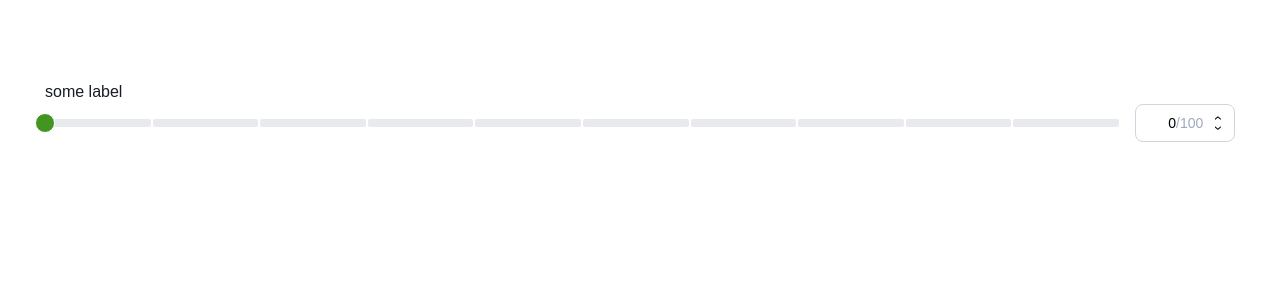
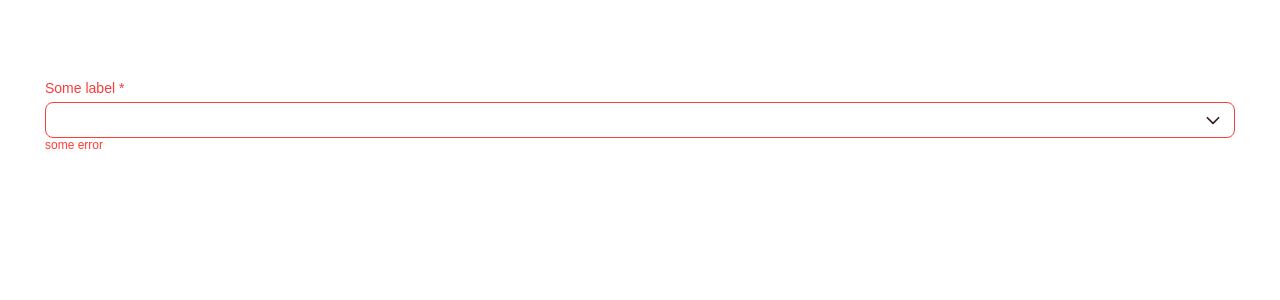
Before and after one commit to nardo88/shared, a React (Vite) app: page / in a window 1280 px wide. Shown: the top 300 px of the page. Built offline with nearby package versions, Linux system fonts and the light colour scheme.

Commit message:
CustomSelect

```diff
--- a/src/App.tsx
+++ b/src/App.tsx
@@ -1,18 +1,27 @@
 import { useState } from 'react'
 import cls from './App.module.scss'
 import { classNames } from './helpers/classNames'
-import { CustomRange } from './ui/CustomRange'
+import { CustomSelect, type OptionType } from './ui/CustomSelect/CustomSelect'
 
 export function App() {
-  const [value, setValue] = useState(0)
+  const [value, setValue] = useState<OptionType | null>(null)
+
+  const options: OptionType[] = [
+    { id: 'first', title: 'first' },
+    { id: 'second', title: 'second' },
+    { id: 'third', title: 'third' },
+  ]
 
   return (
     <div className={classNames(cls.app, {}, ['container'])}>
-      <CustomRange
-        label={'some label'}
+      <CustomSelect
+        label="Some label"
+        required
+        options={options}
+        onChange={setValue}
         value={value}
-        onChange={setValue}
-        variant="percent"
+        errorText="some error"
+        onClear={() => setValue(null)}
       />
     </div>
   )
--- a/src/ui/CustomSelect/CustomSelect.module.scss
+++ b/src/ui/CustomSelect/CustomSelect.module.scss
@@ -1,12 +1,17 @@
-.wrapper {
-  position: relative;
-}
+@import '../../index.scss';
 
 .label {
   display: block;
   margin-bottom: 4px;
   font-size: 14px;
-  line-height: 20px;
+  line-height: 125%;
+  user-select: none;
+}
+
+.required {
+  &:after {
+    content: ' *';
+  }
 }
 
 .input {
@@ -22,18 +27,8 @@
   border-radius: 8px;
 }
 
-.noValue {
-  height: 38px;
-}
-
 .dropDown {
   position: absolute;
-  top: 105%;
-  right: 0;
-  left: 0;
-  z-index: var(--z-index-4);
-  width: fit-content;
-  min-width: 100%;
   max-height: 250px;
   overflow-x: hidden;
   overflow-y: auto;
@@ -41,21 +36,9 @@
   line-height: 20px;
   background-color: var(--base-100);
   border-radius: 4px;
-  box-shadow: var(--shadow);
+  box-shadow: 0 0 18px rgba(0, 0, 0, 0.15);
 
-  &::-webkit-scrollbar-track {
-    background-color: transparent;
-    border-radius: 10px;
-  }
-
-  &::-webkit-scrollbar {
-    width: 5px;
-    background: transparent;
-  }
-  &::-webkit-scrollbar-thumb {
-    background-color: var(--content-700);
-    border-radius: 10px;
-  }
+  @include scroll;
 }
 
 .selectOption {
@@ -73,9 +56,8 @@
 }
 
 .errorText {
-  height: 12px;
   font-size: 12px;
-  line-height: 140%;
+  line-height: 125%;
 }
 
 div.error {
--- a/src/ui/CustomSelect/CustomSelect.tsx
+++ b/src/ui/CustomSelect/CustomSelect.tsx
@@ -1,105 +1,157 @@
-import { type RefObject, useEffect, useRef, useState } from "react";
+import {
+  type Dispatch,
+  type FC,
+  type MouseEvent,
+  type RefObject,
+  type SetStateAction,
+  useEffect,
+  useRef,
+  useState,
+} from 'react'
 
-import cls from "./CustomSelect.module.scss";
-import { classNames } from "../../helpers/classNames";
-import Close from "../icons/Close";
-import ArrowBottom from "../icons/ArrowBottom";
-import { Text, TextVariants } from "../Text/Text";
+import { classNames } from '../../helpers/classNames'
+import Close from '../icons/Close'
+import ArrowBottom from '../icons/ArrowBottom'
+import { Text, TextVariants } from '../Text/Text'
+import Portal from '../Portal'
+import cls from './CustomSelect.module.scss'
 
-export type OptionType<T = string> = {
-  id: Extract<T, string>; // id может быть только строковым ключом типа T
-  title: string;
-};
+export type OptionType = {
+  id: string
+  title: string
+}
 
-type PropsType<T> = {
-  options: Array<OptionType<T>>;
-  value?: OptionType<T> | null;
-  onChange: (value: OptionType<T>) => void;
-  label?: string;
-  haveError?: boolean;
-  errorText?: string;
-  errorClassName?: string;
-  className?: string;
-  disabled?: boolean;
-  placeholder?: string;
-  wrapper?: RefObject<HTMLDivElement> | null;
-  onClear?: () => void;
-  required?: boolean;
-};
+type PropsType = {
+  options: Array<OptionType>
+  value?: OptionType | null
+  onChange: (value: OptionType) => void
+  label?: string
+  errorText?: string
+  className?: string
+  disabled?: boolean
+  wrapper?: RefObject<HTMLDivElement> | null
+  onClear?: () => void
+  required?: boolean
+}
 
-export const CustomSelect = <T extends string>(props: PropsType<T>) => {
+interface IDropListProps {
+  options: OptionType[]
+  setIsOpen: Dispatch<SetStateAction<boolean>>
+  container: RefObject<HTMLDivElement | null>
+  wrapper?: RefObject<HTMLDivElement> | null
+  onChange: (val: OptionType) => void
+  position: IPosition
+}
+
+interface IPosition {
+  left: number
+  top: number
+  width: number
+}
+
+const DropList: FC<IDropListProps> = (props) => {
+  const { setIsOpen, container, wrapper, onChange, options, position } = props
+
+  const changeSelect = (val: OptionType) => {
+    onChange(val)
+    setIsOpen(false)
+  }
+
+  const hideList = (e: globalThis.MouseEvent) => {
+    if (container.current && !container.current.contains(e.target as Node)) {
+      setIsOpen(false)
+    }
+  }
+
+  useEffect(() => {
+    const hide = () => setIsOpen(false)
+    window.addEventListener('click', hideList)
+    window.addEventListener('resize', hide)
+    if (wrapper?.current) wrapper?.current.addEventListener('click', hideList)
+
+    return () => {
+      window.removeEventListener('click', hideList)
+      window.removeEventListener('resize', hide)
+      if (wrapper?.current)
+        wrapper?.current.removeEventListener('click', hideList)
+    }
+  }, [])
+  return (
+    <Portal>
+      <div className={cls.dropDown} style={position}>
+        <ul>
+          {options.map((item) => (
+            <li
+              key={item.id}
+              className={cls.selectOption}
+              onClick={() => changeSelect(item)}>
+              {item.title}
+            </li>
+          ))}
+        </ul>
+      </div>
+    </Portal>
+  )
+}
+
+export const CustomSelect = (props: PropsType) => {
   const {
     options = [],
     value,
     onChange,
     label,
-    haveError = true,
     errorText,
-    errorClassName,
     className,
     disabled = false,
-    placeholder,
     wrapper,
     onClear,
     required = false,
-  } = props;
-  const ref = useRef<HTMLDivElement>(null);
-  const [isOpen, setIsOpen] = useState<boolean>(false);
+  } = props
+  const container = useRef<HTMLDivElement>(null)
+  const [isOpen, setIsOpen] = useState<boolean>(false)
+  const [position, setPosition] = useState<IPosition>({
+    left: 0,
+    top: 0,
+    width: 0,
+  })
 
-  const changeSelect = (val: OptionType<T>) => {
-    onChange(val);
-    setIsOpen(false);
-  };
-
-  const hideList = (e: any) => {
-    if (ref.current && !ref.current.contains(e.target)) {
-      setIsOpen(false);
-    }
-  };
-
-  useEffect(() => {
-    window.addEventListener("click", hideList);
-    if (wrapper?.current) {
-      wrapper?.current.addEventListener("click", hideList);
-    }
-    return () => {
-      window.removeEventListener("click", hideList);
-      if (wrapper?.current) {
-        wrapper?.current.removeEventListener("click", hideList);
-      }
-    };
-  }, []);
+  const clickHandler = (e: MouseEvent) => {
+    if (!container.current) return
+    e.stopPropagation()
+    const { x, y, height, width } = container.current.getBoundingClientRect()
+    setPosition({ width, left: x, top: y + height + 5 })
+    setIsOpen((o) => !o)
+  }
 
   return (
-    <div ref={ref} className={classNames(cls.wrapper, {}, [className])}>
+    <div ref={container} className={classNames(cls.wrapper, {}, [className])}>
       {label && (
         <label
           className={classNames(cls.label, {
             [cls.error]: errorText && errorText.length > 0,
-          })}
-        >
+            [cls.required]: required,
+          })}>
           {label}
-          {required ? " *" : ""}
         </label>
       )}
 
       <div
         className={classNames(cls.input, {
           [cls.disabled]: disabled,
-          [cls.noValue]: !value?.title,
           [cls.error]: errorText && errorText.length > 0,
           [cls.cup]: options.length > 0,
         })}
-        onClick={() => options.length && !disabled && setIsOpen(!isOpen)}
-      >
-        <span>
-          {placeholder && !value ? placeholder : ""}
-          {value?.title || ""}
-        </span>
+        onClick={(e) => options.length && !disabled && clickHandler(e)}>
+        <span>{value?.title || ''}</span>
 
         <div>
           {!!onClear && !!value?.title && (
-            <span className={classNames(cls.arrow)} onClick={onClear}>
+            <span
+              className={classNames(cls.arrow)}
+              onClick={(e) => {
+                e.stopPropagation()
+                onClear()
+              }}>
               <Close />
             </span>
           )}
@@ -109,28 +161,20 @@ export const CustomSelect = <T extends string>(props: PropsType<T>) => {
         </div>
       </div>
       {isOpen && (
-        <div className={cls.dropDown}>
-          <ul>
-            {options.map((item: OptionType<T>) => (
-              <li
-                key={item.id}
-                className={cls.selectOption}
-                onClick={() => changeSelect(item)}
-              >
-                {item.title}
-              </li>
-            ))}
-          </ul>
-        </div>
+        <DropList
+          container={container}
+          onChange={onChange}
+          options={options}
+          setIsOpen={setIsOpen}
+          wrapper={wrapper}
+          position={position}
+        />
       )}
-      {haveError && errorText && (
-        <Text
-          className={classNames(cls.errorText, {}, [errorClassName])}
-          variant={TextVariants.ERROR}
-        >
-          {errorText || ""}
+      {errorText && (
+        <Text className={cls.errorText} variant={TextVariants.ERROR}>
+          {errorText}
         </Text>
       )}
     </div>
-  );
-};
+  )
+}
```
